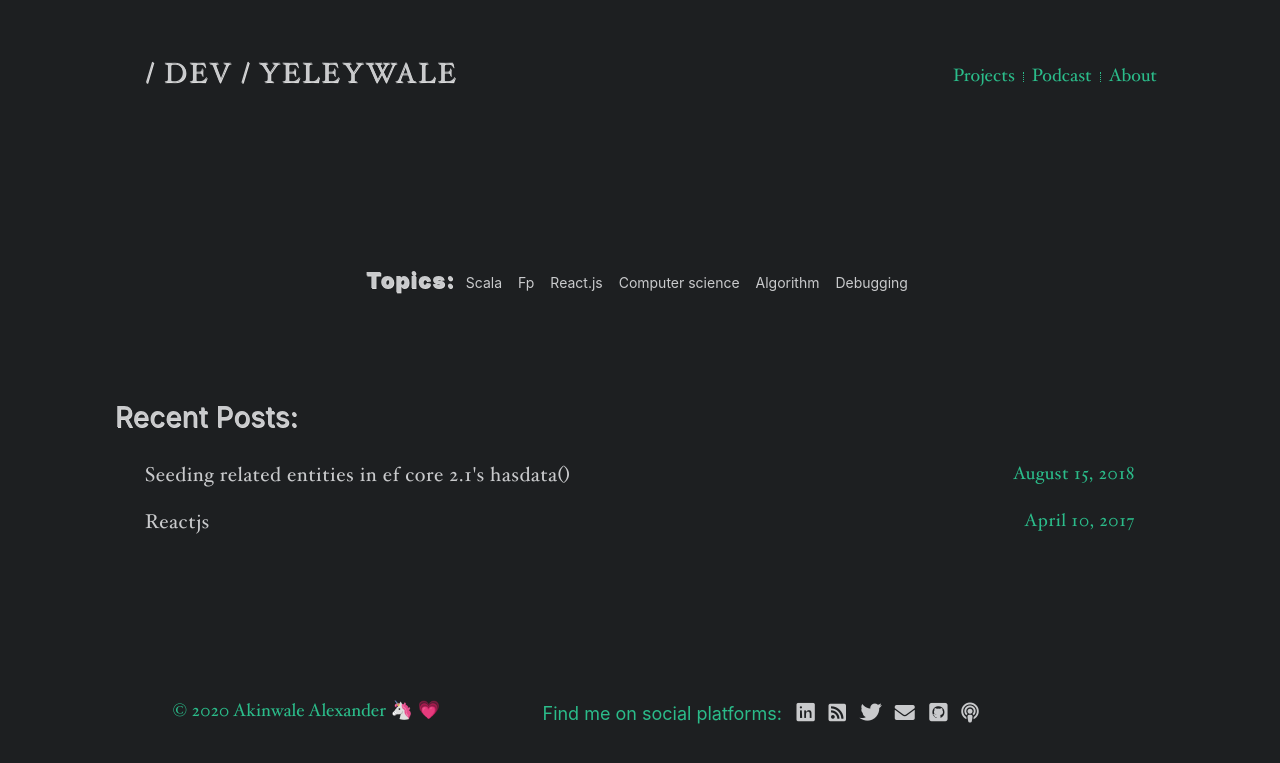
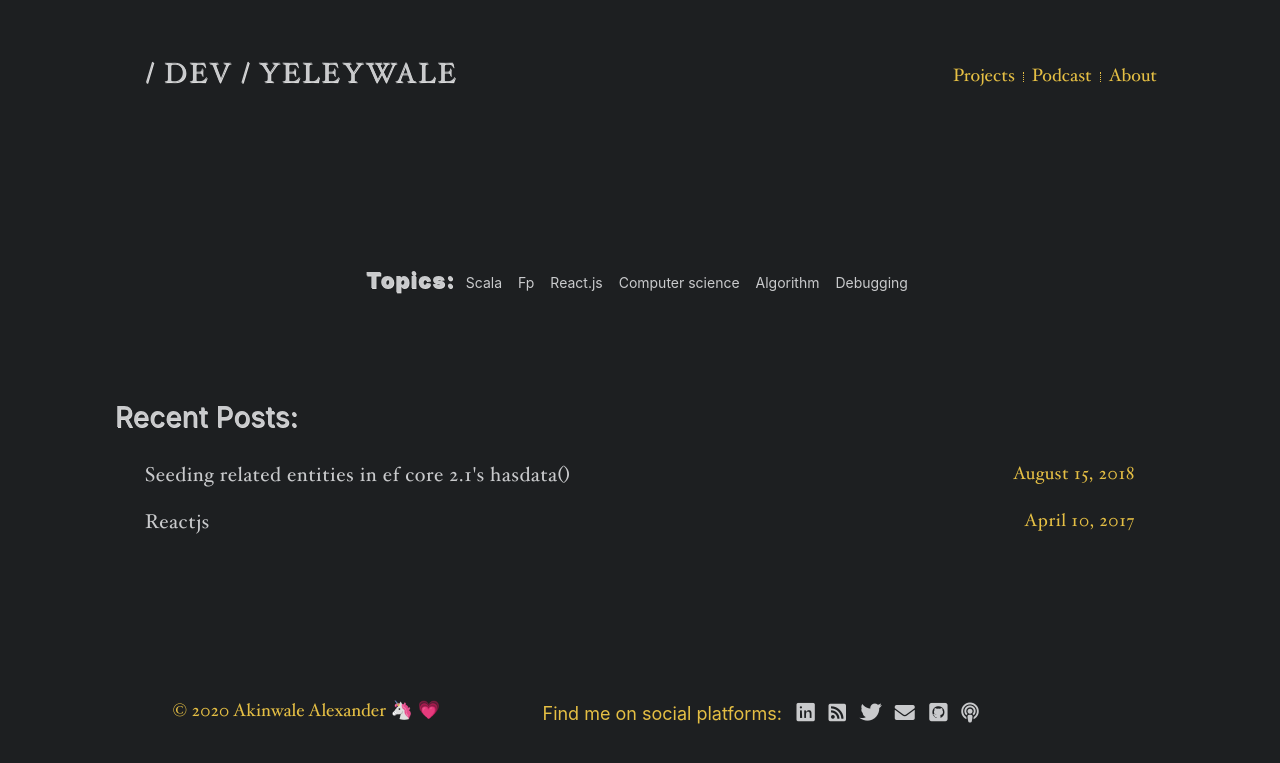
Before and after one commit to yeleywale/yeleywale.github.io, a Jekyll site: the page built from index.html, in a window 1280 px wide. Shown: the top 763 px of the page. Built offline with Jekyll 4.4.1, drawn with Linux system fonts in a browser that asks for light colours; nearby versions of some CDN libraries.

Commit message:
Change the  color in _variables.scss

```diff
--- a/_sass/_variables.scss
+++ b/_sass/_variables.scss
@@ -11,7 +11,7 @@ $blue: #4183C4;
 // Grays
 // $black: #000;
 $black: #FFFFFF;
-$highlight: #2bbc8a;
+$highlight: #e5bf44;
 $darkerGray: #222;
 $darkGray: #333;
 $gray: #666;
```
